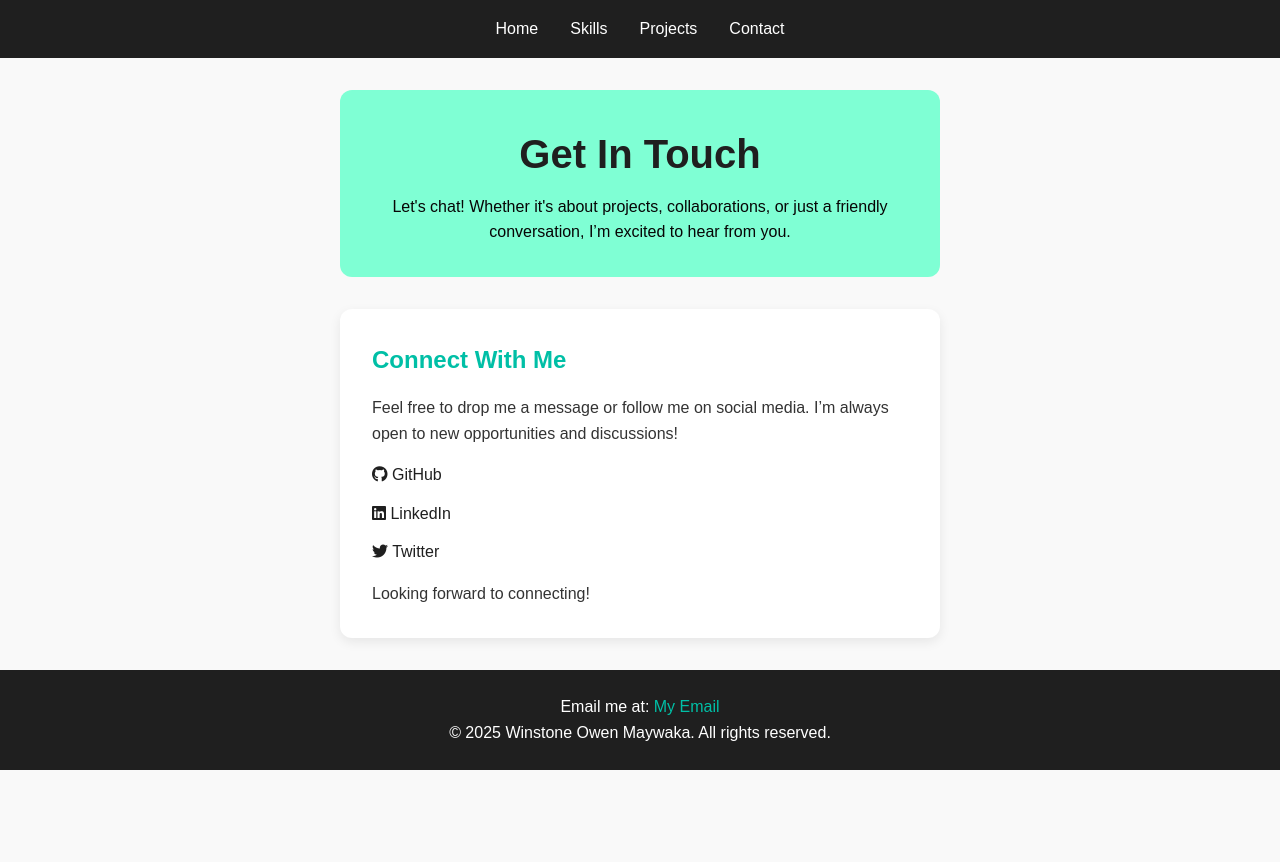
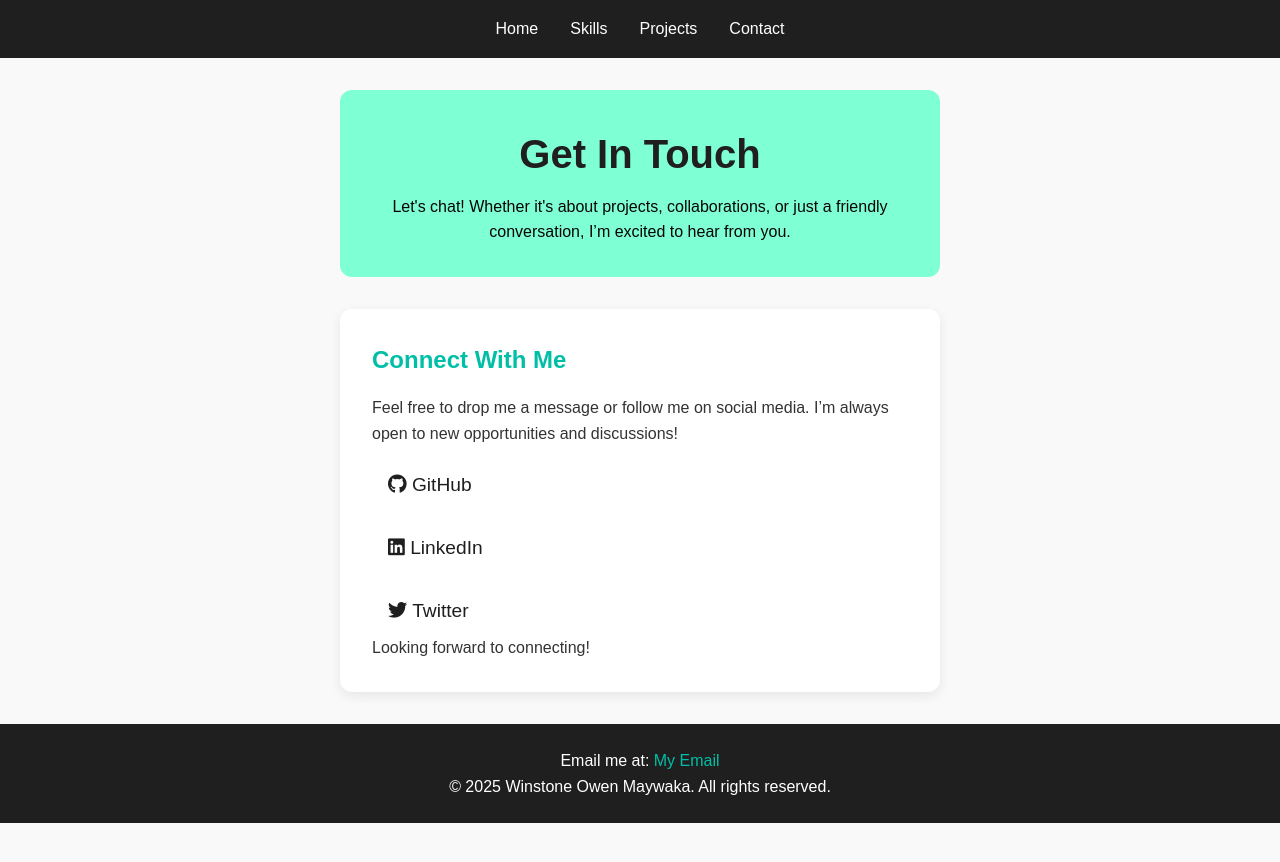
Before and after one commit to Winstone-owen/portfolio, a plain HTML site: page contacts.html in a window 1280 px wide. Drawn offline with Linux system fonts and the light colour scheme.

Commit message:
css changes

```diff
--- a/styles.css
+++ b/styles.css
@@ -174,13 +174,18 @@ header h3, header p {
 
 .social-links {
     display: flex;
+    justify-content: center;
+    align-items: left;
+    font-size: larger;
     flex-direction: column;
-    gap: 0.8rem;
-    margin: 1rem 0;
+    gap: 1rem;
+    margin-top: 1rem;
 }
 
 .social-links a {
     color: #1f1f1f;
+    font-size: 1.2rem;
+    padding: 0.5rem 1rem;
     text-decoration: none;
     font-weight: 500;
     transition: color 0.3s;
@@ -188,6 +193,8 @@ header h3, header p {
 
 .social-links a:hover {
     color: #f06406;
+    font-size: 150%;
+    text-decoration: underline;
 }
 
 /* About Section */
```
